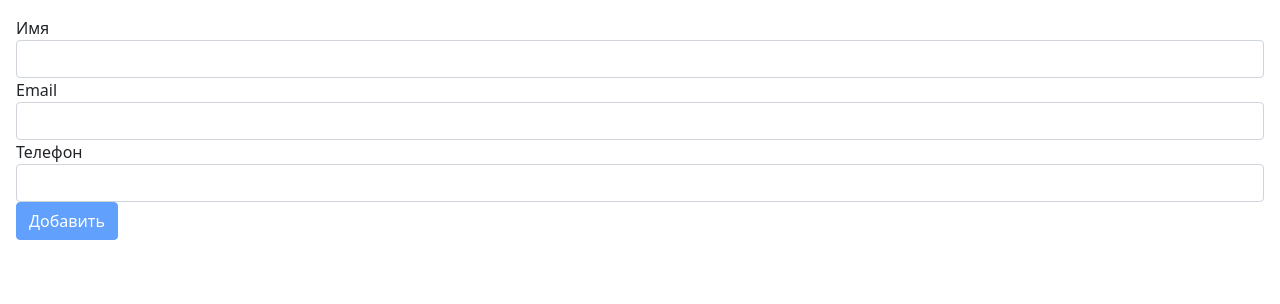
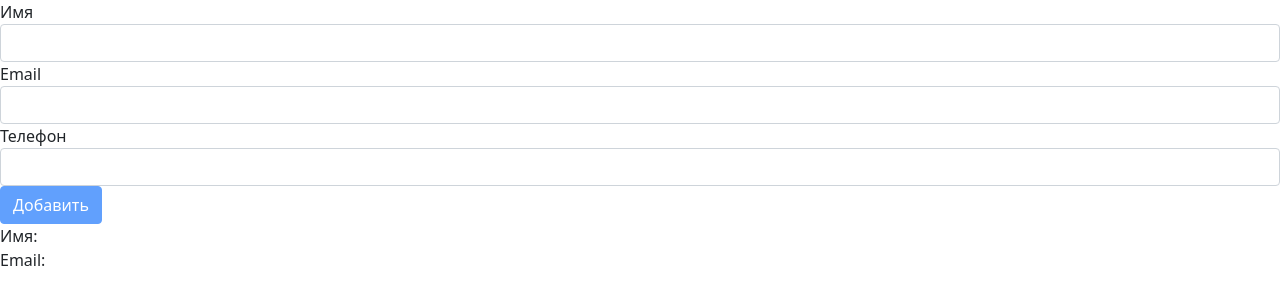
Before and after one commit to IrinaButyugova/AngularTest, an Angular app: page / in a window 1280 px wide. Shown: the top 304 px of the page. Built offline with nearby package versions, Linux system fonts and the light colour scheme.

Commit message:
Added FormDirComponent

```diff
--- a/src/app/app.component.ts
+++ b/src/app/app.component.ts
@@ -3,7 +3,7 @@ import { Component } from '@angular/core';
 @Component({
     selector: 'my-app',
     template: `<div>
-    <model-validation></model-validation>
+    <form-dir></form-dir>
     </div>`
 })
 export class AppComponent {
--- a/src/app/app.module.ts
+++ b/src/app/app.module.ts
@@ -2,11 +2,12 @@ import { NgModule }      from '@angular/core';
 import { BrowserModule } from '@angular/platform-browser';
 import { FormsModule }   from '@angular/forms';
 import { AppComponent }   from './app.component';
+import { FormDirComponent } from './form-dir/form-dir.component';
 import { GetChangeModelComponent } from './get-change-model/get-change-model.component';
 import { ModelValidationComponent } from './model-validation/model-validation.component';
 @NgModule({
     imports:      [ BrowserModule, FormsModule ],
-    declarations: [ AppComponent, GetChangeModelComponent, ModelValidationComponent],
+    declarations: [ AppComponent, GetChangeModelComponent, ModelValidationComponent, FormDirComponent],
     bootstrap:    [ AppComponent ]
 })
 export class AppModule { }
--- /dev/null
+++ b/src/app/form-dir/form-dir.component.html
@@ -0,0 +1,22 @@
+<form #myForm="ngForm" novalidate (ngSubmit)="onSubmit(myForm)">
+    <div class="form-group">
+        <label>Имя</label>
+        <input class="form-control" name="name" [(ngModel)]="name" required />
+    </div>
+    <div class="form-group">
+        <label>Email</label>
+        <input class="form-control" name="email" ngModel
+            required email />
+    </div>
+    <div class="form-group">
+        <label>Телефон</label>
+        <input class="form-control" name="phone" ngModel
+            required pattern="[0-9]{10}" />
+    </div>
+    <div class="form-group">
+        <button [disabled]="myForm.invalid"
+        type="submit" class="btn btn-primary">Добавить</button>
+    </div>
+</form>
+<div>Имя: {{myForm.value.name}}</div>
+<div>Email: {{myForm.value.email}}</div>
--- /dev/null
+++ b/src/app/form-dir/form-dir.component.ts
@@ -0,0 +1,22 @@
+import { Component } from '@angular/core';
+import { NgForm } from '@angular/forms';
+
+@Component({
+    selector: 'form-dir',
+    styles: [`
+        input.ng-touched.ng-invalid {border:solid red 2px;}
+        input.ng-touched.ng-valid {border:solid green 2px;}
+    `],
+    templateUrl: './form-dir.component.html'
+})
+
+export class FormDirComponent {
+
+    name: string = "";
+    email: string = "";
+    phone: string = "";
+
+    onSubmit(form: NgForm){
+        console.log(form);
+    }
+}
```
